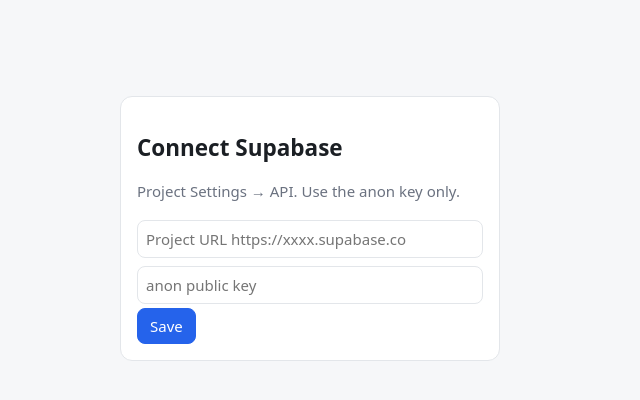
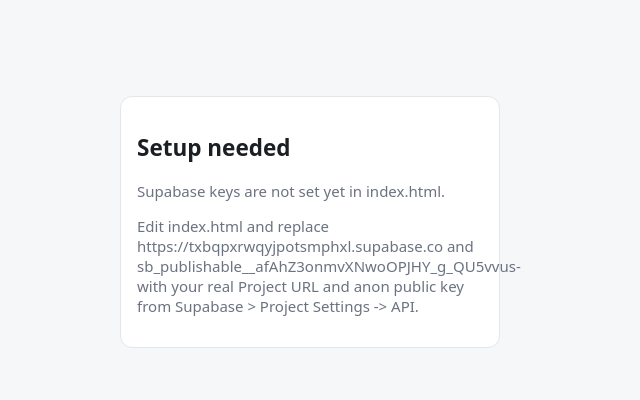
Before and after one commit to Shakarrr89/new-hub, a plain HTML site: page index.html in a window 1280 px wide. Shown: the whole page, without its empty margins (330-970 px from the left). Drawn offline with nearby package versions, Linux system fonts and the light colour scheme.

Commit message:
Update index.html

```diff
--- a/index.html
+++ b/index.html
@@ -26,16 +26,16 @@ const esc=s=>String(s??'').replace(/[&<>"]/g,c=>({'&':'&amp;','<':'&lt;','>':'&g
 const ok=({error})=>{if(error){alert(error.message);return false}return true};
 const today=()=>new Date().toLocaleDateString('en-CA');
 const fmt=t=>t?new Date(t).toLocaleTimeString([], {hour:'2-digit',minute:'2-digit'}):'—';
-let sb,me,tab='datasets',cfg=JSON.parse(localStorage.getItem('hubcfg')||'null');
+let sb,me,tab='datasets';
+// PASTE YOUR KEYS HERE - ONLY THESE 2 LINES
+const cfg={url:"https://txbqpxrwqyjpotsmphxl.supabase.co",key:"sb_publishable__afAhZ3onmvXNwoOPJHY_g_QU5vvus-"};
+// Example url: https://xxxx.supabase.co - Use ANON key only, NEVER service_role
 
-function setup(){app.innerHTML=`<div class="box card"><h2>Connect Supabase</h2><p>Project Settings → API. Use the anon key only.</p>
-<input id=u placeholder="Project URL https://xxxx.supabase.co"><input id=k placeholder="anon public key">
-<button class=p id=go>Save</button></div>`;
-$('#go').onclick=()=>{localStorage.setItem('hubcfg',JSON.stringify({url:$('#u').value.trim().replace(/\/(rest|auth)\/.*$|\/+$/,''),key:$('#k').value.trim()}));location.reload()}}
+function setup(){app.innerHTML=`<div class="box card"><h2>Setup needed</h2><p>Supabase keys are not set yet in index.html.</p><p>Edit index.html and replace https://txbqpxrwqyjpotsmphxl.supabase.co and sb_publishable__afAhZ3onmvXNwoOPJHY_g_QU5vvus- with your real Project URL and anon public key from Supabase > Project Settings -> API.</p></div>`}
 
 function login(){app.innerHTML=`<div class="box card"><h2>Work Hub</h2><input id=e type=email placeholder=Email><input id=p type=password placeholder=Password>
-<div class=row><button class=p id=si>Sign in</button><button id=su>Sign up</button></div><small><a href="#" id=rs>Change Supabase keys</a></small></div>`;
-$('#rs').onclick=()=>{localStorage.removeItem('hubcfg');location.reload()};
+<div class=row><button class=p id=si>Sign in</button><button id=su>Sign up</button></div><small>Work Hub</small></div>`;
+
 $('#si').onclick=async()=>{if(ok(await sb.auth.signInWithPassword({email:$('#e').value,password:$('#p').value})))load()};
 $('#su').onclick=async()=>{const r=await sb.auth.signUp({email:$('#e').value,password:$('#p').value});if(ok(r)){r.data.session?load():alert('Check your email to confirm, then sign in.')}}}
 
@@ -100,6 +100,6 @@ ${L.map(r=>`<tr>${isA?`<td>${esc(r.profiles?.email)}</td>`:''}<td>${esc(r.leave_
 $('#lb').onclick=async()=>{if(ok(await sb.from('leave_requests').insert({leave_type:$('#lt').value,start_date:$('#ls').value,end_date:$('#le').value,reason:$('#lr').value})))vLeave()};
 document.querySelectorAll('[data-d]').forEach(b=>b.onclick=async()=>{if(ok(await sb.from('leave_requests').update({status:b.dataset.s,decided_by:me.id,decided_at:new Date().toISOString()}).eq('id',b.dataset.d)))vLeave()})}
 
-(async()=>{if(!cfg)return setup();sb=supabase.createClient(cfg.url,cfg.key);
+(async()=>{if(!cfg||!cfg.url||cfg.url.includes('https://txbqpxrwqyjpotsmphxl.supabase.co')||!cfg.key||cfg.key.includes('sb_publishable__afAhZ3onmvXNwoOPJHY_g_QU5vvus-'))return setup();sb=supabase.createClient(cfg.url,cfg.key);
 const{data:{session}}=await sb.auth.getSession();session?load():login()})();
 </script></body></html>
```
